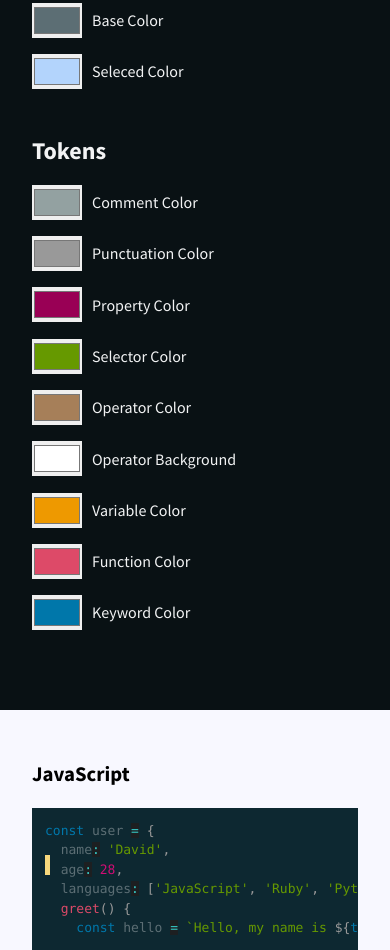
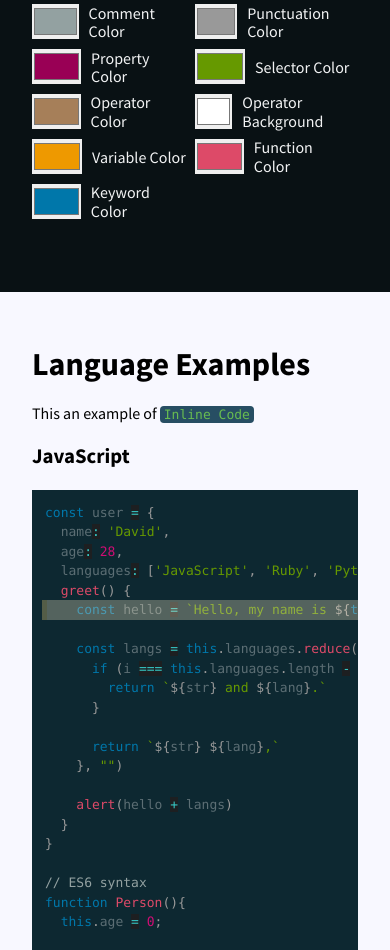
Before and after one commit to dvlprdave/merlins-marker, a website: page index.html in a window 390 px wide. Shown: the part 868-1818 px from the top of the page. Drawn offline with nearby package versions, Linux system fonts and the light colour scheme.

Commit message:
Line highlight fix

```diff
--- a/index.html
+++ b/index.html
@@ -50,11 +50,11 @@
         <h2>Inline Code</h2>
         <div class="inline-code color-picker__section">
           <li>
-            <input id="inline-code-color" type="color" value="#DB4C69">
+            <input id="inline-code-color" type="color" value="#68BC50">
             <label for="inline-code-color">Inline Code Color</label>
           </li>
           <li>
-            <input id="inline-code-background" type="color" value="#F9F2F4">
+            <input id="inline-code-background" type="color" value="#274E63">
             <label for="inline-code-background">Inline Code Background</label>
           </li>
         </div>
@@ -123,8 +123,12 @@
     <div class="code-preview__examples">
       <!-- JavaScript -->
       <section class="code-preview code-preview__javascript">
+        <h1>Language Examples</h1>
+        <p>
+          This an example of <code class="language-javascript">Inline Code</code>
+        </p>
         <p class="code-preview__label">JavaScript</p>
-        <pre data-line="2">
+        <pre data-line="6">
         <code class="language-javascript">
           const user = {
             name: 'David',
@@ -160,7 +164,6 @@
           </pre>
       </section>
 
-      <!-- <p>This is <code class='language-javascript'>inline code</code></p> -->
       <!-- JSX -->
       <section class="code-preview code-preview__jsx">
         <p class="code-preview__label">React JSX</p>
--- a/style.css
+++ b/style.css
@@ -1,11 +1,11 @@
 :root {
   /* Line Highlights */
-  --highlight-background: rgb(247, 235, 198);
+  --highlight-background: #F7EBC6;
   --highlight-accent: #F7D87C;
 
   /* Inline Code */
-  --inline-code-color: #DB4C69;
-  --inline-code-background: #F9F2F4;
+  --inline-code-color: #68BC50;
+  --inline-code-background: #274E63;
 
   /* Code Blocks */
   --block-background: #0D2831;
@@ -58,11 +58,10 @@ code {
 
 input[type="color"] {
   height: 35px;
+  max-width: 50px;
   padding: 0;
   margin-right: 10px;
   border: none;
-  vertical-align: center;
-  outline: none;
 }
 
 /* Header */
@@ -76,7 +75,7 @@ header h1 {
 }
 
 header h2 {
-  font-size: 1.6rem;
+  font-size: 1.5rem;
   font-weight: bold;
 }
 
@@ -103,8 +102,6 @@ img {
 
 .color-picker {
   display: grid;
-  grid-template-rows: max-content;
-
   width: 100%;
   padding: 2rem;
   color: #f2f3f4;
@@ -121,26 +118,19 @@ img {
 
 .color-picker__section {
   display: grid;
-  grid-template-columns: repeat(auto-fill, minmax(160px, 1fr));
+  grid-template-columns: repeat(auto-fit, minmax(160px, 1fr));
+  align-items: center;
   margin-bottom: 2rem;
 }
 
 /* Code Preview */
+
 .code-preview__examples {
   display: grid;
   grid-template-columns: minmax(0, 1fr);
-  grid-template-rows: max-content;
   grid-gap: 2em;
   padding: 2rem;
   overflow-y: scroll;
-}
-
-.code-preview__javascript {
-  grid-column: 1 / 2;
-}
-
-.code-preview__html {
-  grid-column: 1;
 }
 
 .code-preview__label {
@@ -190,14 +180,6 @@ img {
     overflow: hidden;
   }
 
-  .color-picker {
-    grid-template-columns: minmax(200px, 1fr);
-  }
-
-  .color-picker__section {
-    grid-template-columns: minmax(150px, 1fr);
-  }
-
   .color-picker__list li > label {
     align-self: center;
   }
--- a/themes/prism.css
+++ b/themes/prism.css
@@ -114,20 +114,21 @@ pre[class*="language-"] {
 pre[data-line] {
 	position: relative;
 }
-pre[class*="language-"] > code[class*="language-"] {
-  position: relative;
-  z-index: 1;
-}
+
 .line-highlight {
 	position: absolute;
-  left: 0;
+	left: 10px;
 	right: 0;
 	padding: inherit 0;
 	margin-top: 1em;
-  background: rgba(var(--highlight-background), 0.8);
+  background: var(--highlight-background);
   box-shadow: inset 5px 0 0 var(--highlight-accent);
-  z-index: 0;
+  opacity: 0.3;
 	pointer-events: none;
 	line-height: inherit;
 	white-space: pre;
 }
+
+/*
+Author: David Quick
+*/
```
Lines whose indentation alone changed are shown as unchanged.
